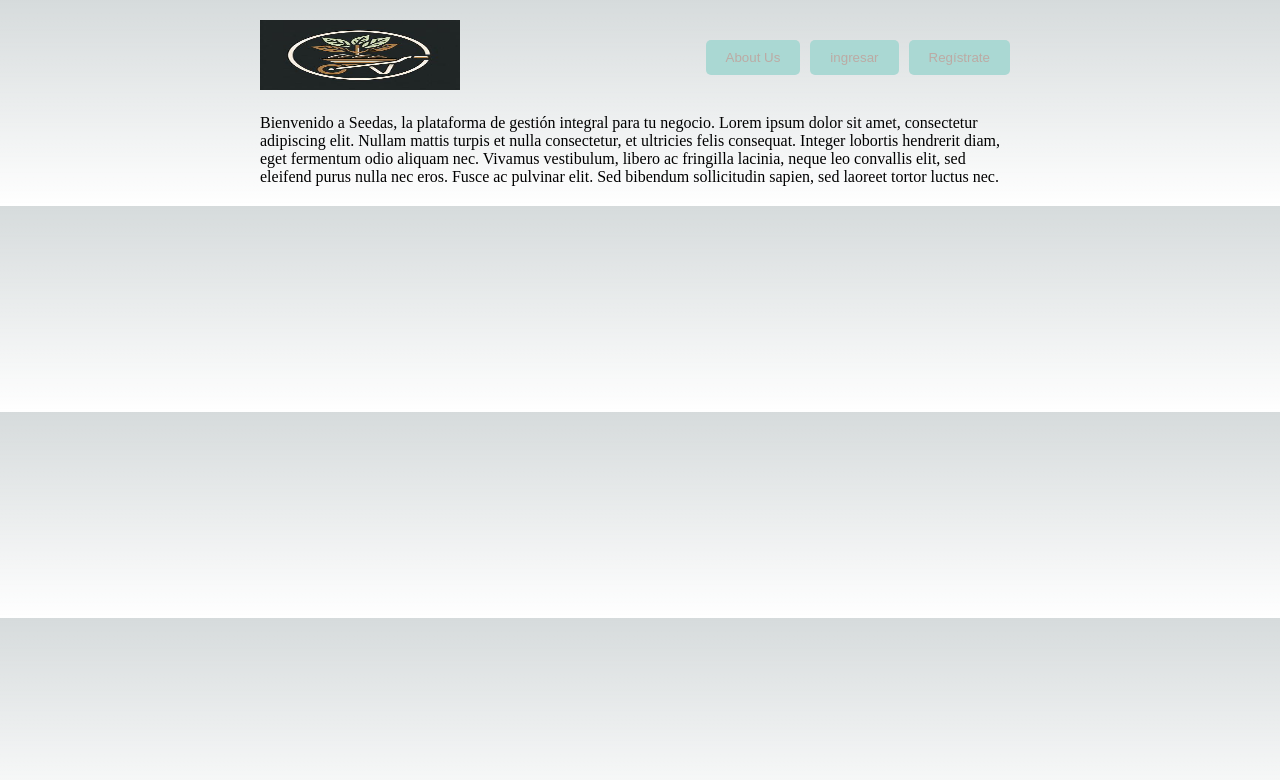
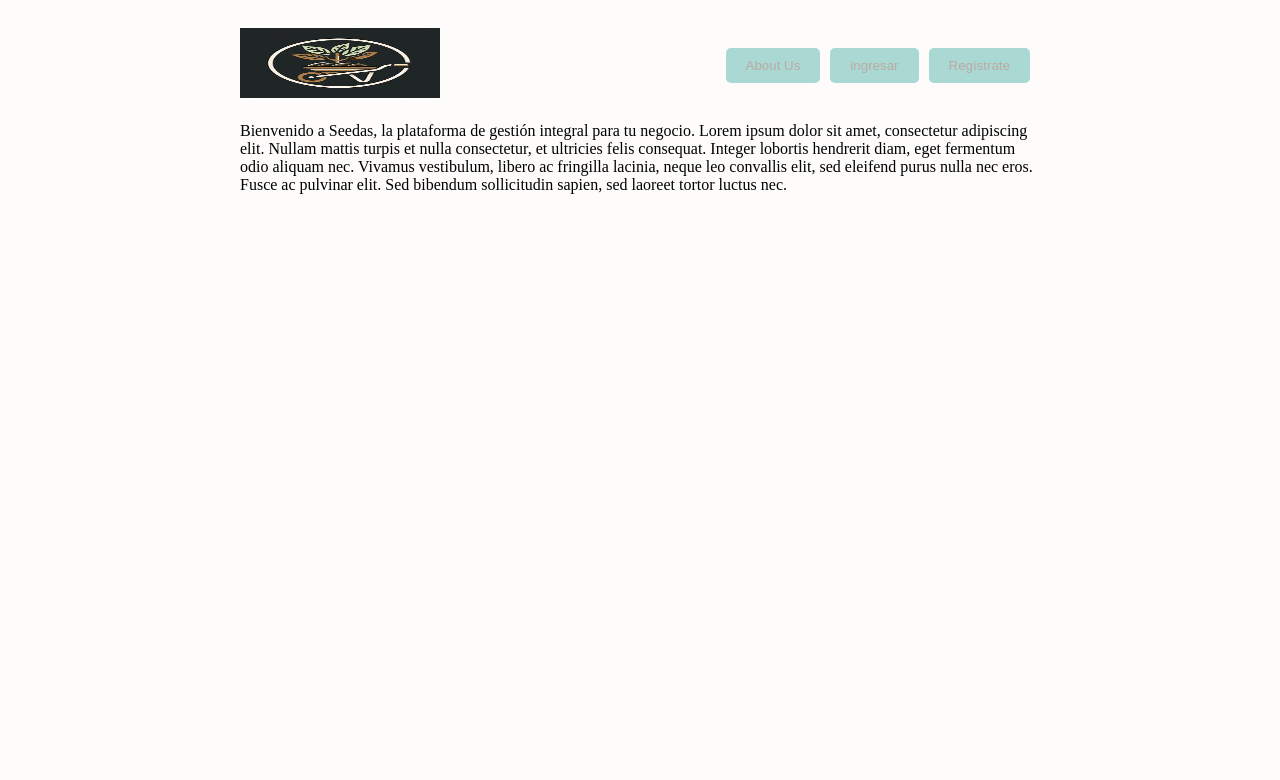
Before and after one commit to LauDussan/My-Seedas-App, a Next.js app: page / in a window 1280 px wide. Shown: the top 780 px of the page. Built offline with nearby package versions, Linux system fonts and the light colour scheme.

Commit message:
color de la pagina

```diff
--- a/src/app/globals.css
+++ b/src/app/globals.css
@@ -1,107 +1,16 @@
 :root {
-  --max-width: 1100px;
-  --border-radius: 12px;
-  --font-mono: ui-monospace, Menlo, Monaco, "Cascadia Mono", "Segoe UI Mono",
-    "Roboto Mono", "Oxygen Mono", "Ubuntu Monospace", "Source Code Pro",
-    "Fira Mono", "Droid Sans Mono", "Courier New", monospace;
-
-  --foreground-rgb: 0, 0, 0;
-  --background-start-rgb: 214, 219, 220;
-  --background-end-rgb: 255, 255, 255;
-
-  --primary-glow: conic-gradient(
-    from 180deg at 50% 50%,
-    #16abff33 0deg,
-    #0885ff33 55deg,
-    #54d6ff33 120deg,
-    #0071ff33 160deg,
-    transparent 360deg
-  );
-  --secondary-glow: radial-gradient(
-    rgba(255, 255, 255, 1),
-    rgba(255, 255, 255, 0)
-  );
-
-  --tile-start-rgb: 239, 245, 249;
-  --tile-end-rgb: 228, 232, 233;
-  --tile-border: conic-gradient(
-    #00000080,
-    #00000040,
-    #00000030,
-    #00000020,
-    #00000010,
-    #00000010,
-    #00000080
-  );
-
-  --callout-rgb: 238, 240, 241;
-  --callout-border-rgb: 172, 175, 176;
-  --card-rgb: 180, 185, 188;
-  --card-border-rgb: 131, 134, 135;
-}
-
-@media (prefers-color-scheme: dark) {
-  :root {
-    --foreground-rgb: 255, 255, 255;
-    --background-start-rgb: 0, 0, 0;
-    --background-end-rgb: 0, 0, 0;
-
-    --primary-glow: radial-gradient(rgba(1, 65, 255, 0.4), rgba(1, 65, 255, 0));
-    --secondary-glow: linear-gradient(
-      to bottom right,
-      rgba(1, 65, 255, 0),
-      rgba(1, 65, 255, 0),
-      rgba(1, 65, 255, 0.3)
-    );
-
-    --tile-start-rgb: 2, 13, 46;
-    --tile-end-rgb: 2, 5, 19;
-    --tile-border: conic-gradient(
-      #ffffff80,
-      #ffffff40,
-      #ffffff30,
-      #ffffff20,
-      #ffffff10,
-      #ffffff10,
-      #ffffff80
-    );
-
-    --callout-rgb: 20, 20, 20;
-    --callout-border-rgb: 108, 108, 108;
-    --card-rgb: 100, 100, 100;
-    --card-border-rgb: 200, 200, 200;
-  }
-}
-
-* {
-  box-sizing: border-box;
-  padding: 0;
-  margin: 0;
-}
-
-html,
-body {
-  max-width: 100vw;
-  overflow-x: hidden;
+  --background-rgb: 253, 252, 251 /* F2E7DC convertido a RGB */
+  /* Otras variables... */
 }
 
 body {
   color: rgb(var(--foreground-rgb));
-  background: linear-gradient(
-      to bottom,
-      transparent,
-      rgb(var(--background-end-rgb))
-    )
-    rgb(var(--background-start-rgb));
+  background-color: rgb(var(--background-rgb)); /* Cambiado a un solo color */
 }
 
-a {
-  color: inherit;
-  text-decoration: none;
-}
-
-@media (prefers-color-scheme: dark) {
-  html {
-    color-scheme: dark;
+@media (color-scheme: dark) {
+  :root {
+    --background-rgb: 2, 5, 19; /* Nuevo valor oscuro */
+    /* Otras variables... */
   }
 }
--- a/src/app/page.js
+++ b/src/app/page.js
@@ -1,7 +1,6 @@
 import Image from "next/image";
 import Link from "next/link";
 import styles from "./page.module.css";
-import { UserButton } from "@clerk/nextjs";
 
 export default function Home() {
   return (
```
